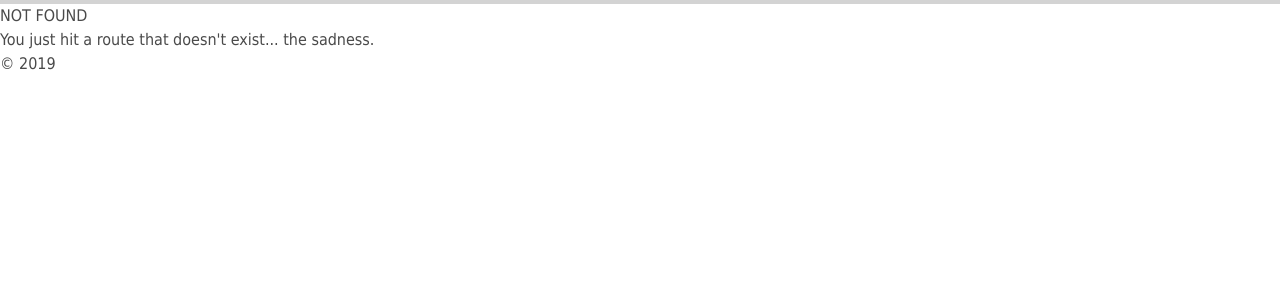
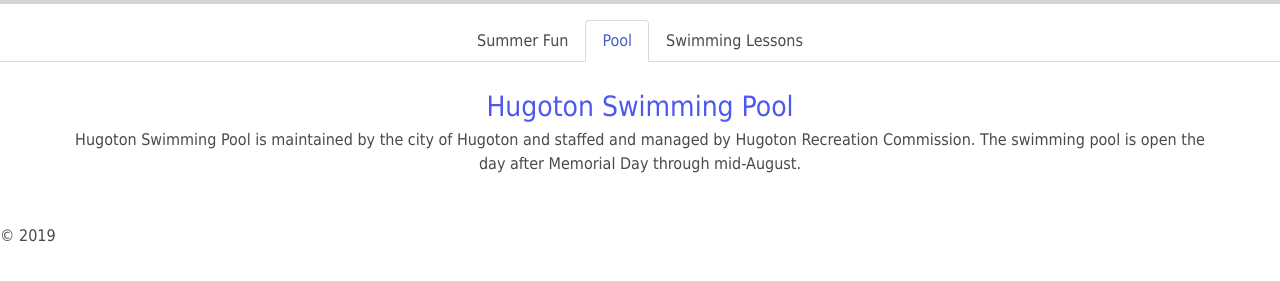
Before and after one commit to gregleeper/hrc, a Gatsby site: page /summer/pool in a window 1280 px wide. Before the commit this address had no page. Shown: the part 41-322 px from the top of the page. Built offline with nearby package versions, Linux system fonts and the light colour scheme; Gatsby itself is replaced by a stand-in of ours.

Commit message:
added content for summer

```diff
--- /dev/null
+++ b/src/components/summerComponents/pool.js
@@ -0,0 +1,56 @@
+import React from "react";
+import styled from "styled-components";
+import { styles } from "../../utils";
+
+const PoolData = () => {
+  return (
+    <PoolDataWrapper>
+      <div className="container">
+        <h1>Hugoton Swimming Pool</h1>
+        <p>
+          Hugoton Swimming Pool is maintained by the city of Hugoton and staffed
+          and managed by Hugoton Recreation Commission. The swimming pool is
+          open the day after Memorial Day through mid-August.
+        </p>
+      </div>
+    </PoolDataWrapper>
+  );
+};
+
+const PoolDataWrapper = styled.div`
+  h1 {
+    font-size: 1.75rem;
+    color: ${styles.colors.mainBlue};
+    text-align: center;
+    margin-top: 1.5rem;
+  }
+  h3 {
+    color: ${styles.colors.mainRed};
+    font-size: 1.5rem;
+    text-align: center;
+    margin-bottom: 0.5rem;
+  }
+  h6 {
+    color: ${styles.colors.mainBlue};
+    font-size: 1.1rem;
+    text-align: center;
+    margin-top: 0.4rem;
+  }
+  &::after {
+    content: "";
+    clear: both;
+    display: table;
+  }
+  p {
+    text-align: center;
+  }
+  span {
+    font-size: 0.75rem;
+  }
+  margin-bottom: 3rem;
+  margin-left: 0.5rem;
+  margin-right: 0.5rem;
+  margin-top: 1rem;
+`;
+
+export default PoolData;
--- /dev/null
+++ b/src/components/summerComponents/summerFun.js
@@ -0,0 +1,104 @@
+import React from "react";
+import styled from "styled-components";
+import { styles } from "../../utils";
+
+const SummerFun = () => {
+  return (
+    <SummerFunWrapper>
+      <div className="container">
+        <h1>Summer Fun Activities</h1>
+        <div className="tile is-ancestor">
+          <div className="tile is-parent is-vertical is-6">
+            <div className="tile is-child box">
+              <h3>Gas Capital Fun Run</h3>
+              <p>June, Date TBA</p>
+              <br />
+              <p>5K run, 1 mile walk, Kids fun run</p>
+              <br />
+              <p>
+                Cost is $5, includes T-shirt. Pre-registration recommended to
+                guarantee t-shirt size.
+              </p>
+            </div>
+            <div className="tile is-child box ">
+              <h3>Triathlon</h3>
+              <p>July, Date TBA</p>
+              <br />
+              <p>
+                Show off your athletic talent by participating in Hugoton's
+                triathlon. Compete in Men's, Women's, or Co-Ed relay divisions.
+              </p>
+              <br />
+              <p>400 meter swim, 12.5 mile bike, 5k run</p>
+              <br />
+              <p>Kids Gotta Tri-miniature version of Hugoton's triathlon.</p>
+              <br />
+              <p>
+                Cost: $25, includes T-shirt. Pre-registration recommended to
+                guarantee t-shirt size. Registration dates to be announced.
+              </p>
+            </div>
+          </div>
+          <div className="tile is-parent is-vertical is-6">
+            <div className="tile is-child box">
+              <h3>Backyard Barbecue Contest</h3>
+              <p>
+                A fun and friendly cook-off competition will give local backyard
+                cooks a chance to showcase their talents and possibly win some
+                cash.
+              </p>
+              <br />
+              <p>
+                Each team will be provided with meat. Teams prepare 2 sides and
+                meat. All preparations must be made on site. For more
+                information, registration dagtes and contest rules, contact
+                Stevens County Extension office or Fair Board Office.
+              </p>
+              <br />
+              <p>Late July during fair week.</p>
+              <p>Cost: $20 per team</p>
+            </div>
+          </div>
+        </div>
+      </div>
+    </SummerFunWrapper>
+  );
+};
+
+const SummerFunWrapper = styled.div`
+  h1 {
+    font-size: 1.75rem;
+    color: ${styles.colors.mainBlue};
+    text-align: center;
+    margin-top: 1.5rem;
+  }
+  h3 {
+    color: ${styles.colors.mainRed};
+    font-size: 1.5rem;
+    text-align: center;
+    margin-bottom: 0.5rem;
+  }
+  h6 {
+    color: ${styles.colors.mainBlue};
+    font-size: 1.1rem;
+    text-align: center;
+    margin-top: 0.4rem;
+  }
+  &::after {
+    content: "";
+    clear: both;
+    display: table;
+  }
+  p {
+    text-align: center;
+  }
+  span {
+    font-size: 0.75rem;
+  }
+  margin-bottom: 3rem;
+  margin-left: 0.5rem;
+  margin-right: 0.5rem;
+  margin-top: 1rem;
+`;
+
+export default SummerFun;
--- /dev/null
+++ b/src/pages/summer/index.js
@@ -0,0 +1,33 @@
+import React, { Component } from "react";
+import Layout from "../../components/layout";
+import SEO from "../../components/seo";
+import SummerFunData from "../../components/summerComponents/summerFun";
+import { Link } from "gatsby";
+class SummerFun extends Component {
+  render() {
+    return (
+      <Layout>
+        <SEO title="Sports" keywords={[]} />
+        <div
+          className="tabs is-centered is-boxed"
+          style={{ marginTop: "1rem" }}
+        >
+          <ul>
+            <li className="is-active">
+              <Link to="/summer/">Summer Fun</Link>
+            </li>
+            <li>
+              <Link to="/summer/pool">Pool</Link>
+            </li>
+            <li>
+              <Link to="/summer/swim-lessons">Swimming Lessons</Link>
+            </li>
+          </ul>
+        </div>
+        <SummerFunData />
+      </Layout>
+    );
+  }
+}
+
+export default SummerFun;
--- /dev/null
+++ b/src/pages/summer/pool.js
@@ -0,0 +1,33 @@
+import React, { Component } from "react";
+import Layout from "../../components/layout";
+import SEO from "../../components/seo";
+import PoolData from "../../components/summerComponents/pool";
+import { Link } from "gatsby";
+class SwimmingPool extends Component {
+  render() {
+    return (
+      <Layout>
+        <SEO title="Sports" keywords={[]} />
+        <div
+          className="tabs is-centered is-boxed"
+          style={{ marginTop: "1rem" }}
+        >
+          <ul>
+            <li>
+              <Link to="/summer/">Summer Fun</Link>
+            </li>
+            <li className="is-active">
+              <Link to="/summer/pool">Pool</Link>
+            </li>
+            <li>
+              <Link to="/summer/swim-lessons">Swimming Lessons</Link>
+            </li>
+          </ul>
+        </div>
+        <PoolData />
+      </Layout>
+    );
+  }
+}
+
+export default SwimmingPool;
--- a/src/utils/header.js
+++ b/src/utils/header.js
@@ -30,7 +30,7 @@ const BackgroundSection = ({
           Tag="section"
           className={className}
           fluid={imageData}
-          backgroundColor={`#040e18`}
+          backgroundColor={`#000`}
           imgStyle={{
             ...props.imgStyle,
             objectFit: objFit,
```
Also changed, not shown: src/pages/sports/adult-sports.js (+11 -1 lines), src/pages/summer/swim-lessons.js (added).
